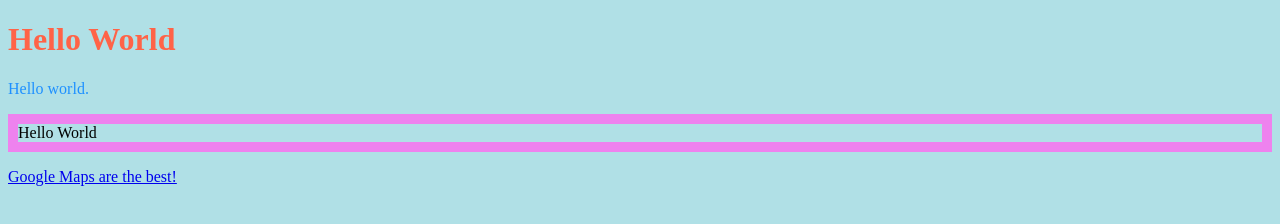
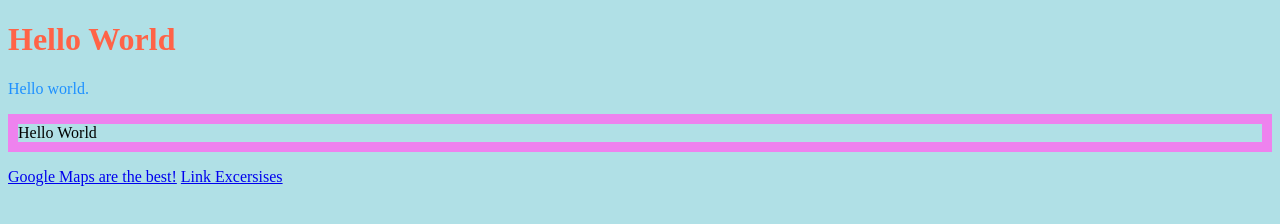
Before and after one commit to derreng28/derreng28.github.io, a plain HTML site: page exercises/index.html in a window 1280 px wide. Drawn offline with Linux system fonts and the light colour scheme.

Commit message:
Update index.html

```diff
--- a/exercises/index.html
+++ b/exercises/index.html
@@ -12,5 +12,7 @@
 
 <a href="http://maps.google.com">Google Maps are the best!</a>
 
+<a href="links.html">Link Excersises</a>
+
 </body>
 </html>
```
